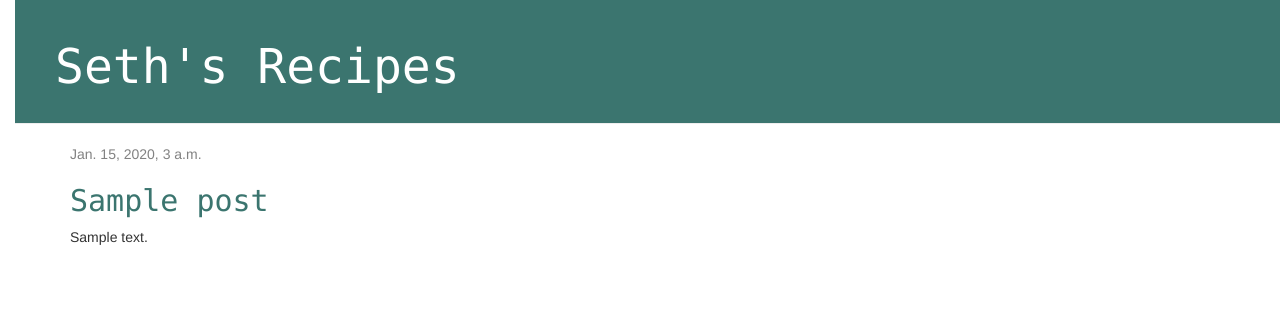
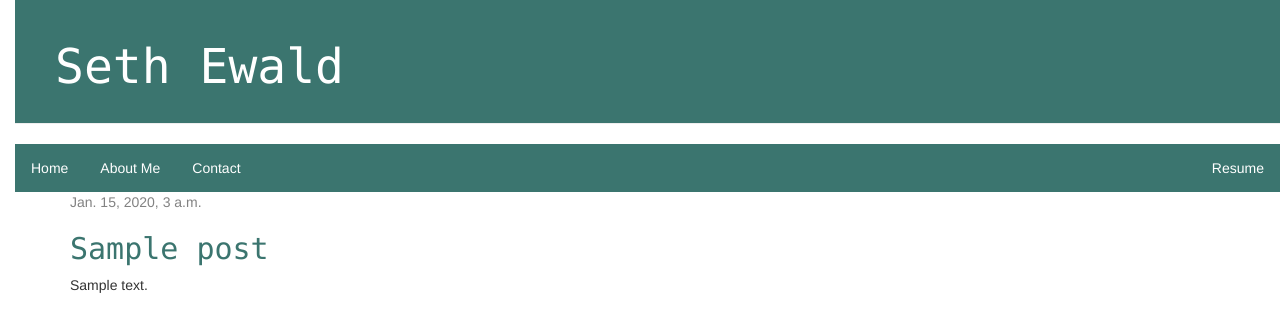
Before and after one commit to sewald00/Django-Blog, a Django app: template blogapp/templates/blogapp/post_list.html in a window 1280 px wide. Shown: the top 332 px of the page. Run offline with Django 3.2, Linux system fonts and the light colour scheme; the template is opened without the code that fills it: values that come from a table or form of the project are taken from there, others are empty; tables that the repository leaves empty hold one stand-in row (values such as "Sample post"); some libraries are stand-ins or nearby versions.

Commit message:
added menu bar in base.html and changed added allowed host in settings.py

```diff
--- a/blog/settings.py
+++ b/blog/settings.py
@@ -23,9 +23,9 @@ BASE_DIR = os.path.dirname(os.path.dirname(os.path.abspath(__file__)))
 SECRET_KEY = 'sj$0-@$$%x@d(!kmr%pq8%&n#ks$f@m19**s2qo!&ybdk2&#8i'
 
 # SECURITY WARNING: don't run with debug turned on in production!
-DEBUG = False
+DEBUG = True
 
-ALLOWED_HOSTS = ['http://127.0.0.1:8000/','pythonanywhere.com']
+ALLOWED_HOSTS = ['127.0.0.1']
 
 
 # Application definition
--- a/blogapp/templates/blogapp/base.html
+++ b/blogapp/templates/blogapp/base.html
@@ -6,11 +6,53 @@
         <link rel="stylesheet" href="//maxcdn.bootstrapcdn.com/bootstrap/3.2.0/css/bootstrap-theme.min.css">
         <link rel="stylesheet" href="{% static 'css/blogapp.css' %}">
         <link href="//fonts.googleapis.com/css?family=Lobster&subset=latin,latin-ext" rel="stylesheet" type="text/css">
+        <meta name="viewport" content="width=device-width, initial-scale=1.0">
+<style>
+body {margin: 0;}
+
+ul.topnav {
+  list-style-type: none;
+  margin: 0;
+  padding: 0;
+  overflow: hidden;
+  background-color: #3B756F;
+}
+
+ul.topnav li {float: left;}
+
+ul.topnav li a {
+  display: block;
+  color: white;
+  text-align: center;
+  padding: 14px 16px;
+  text-decoration: none;
+}
+
+ul.topnav li a:hover:not(.active) {background-color: #111;}
+
+ul.topnav li a.active {background-color: #3B756F;}
+
+ul.topnav li.right {float: right;}
+
+@media screen and (max-width: 600px) {
+  ul.topnav li.right,
+  ul.topnav li {float: none;}
+}
+</style>
     </head>
     <body>
     <div class="page-header">
-        <h1><a href="/">Seth's Recipes</a></h1>
+        <h1><a href="/">Seth Ewald</a></h1>
     </div>
+
+
+    <ul class="topnav">
+        <li><a class="active" href="#home">Home</a></li>
+        <li><a href="#news">About Me</a></li>
+        <li><a href="#contact">Contact</a></li>
+        <li class="right"><a href="#about">Resume</a></li>
+    </ul>
+
     <div class="content container">
         <div class="row">
             <div class="col-md-8">
```
